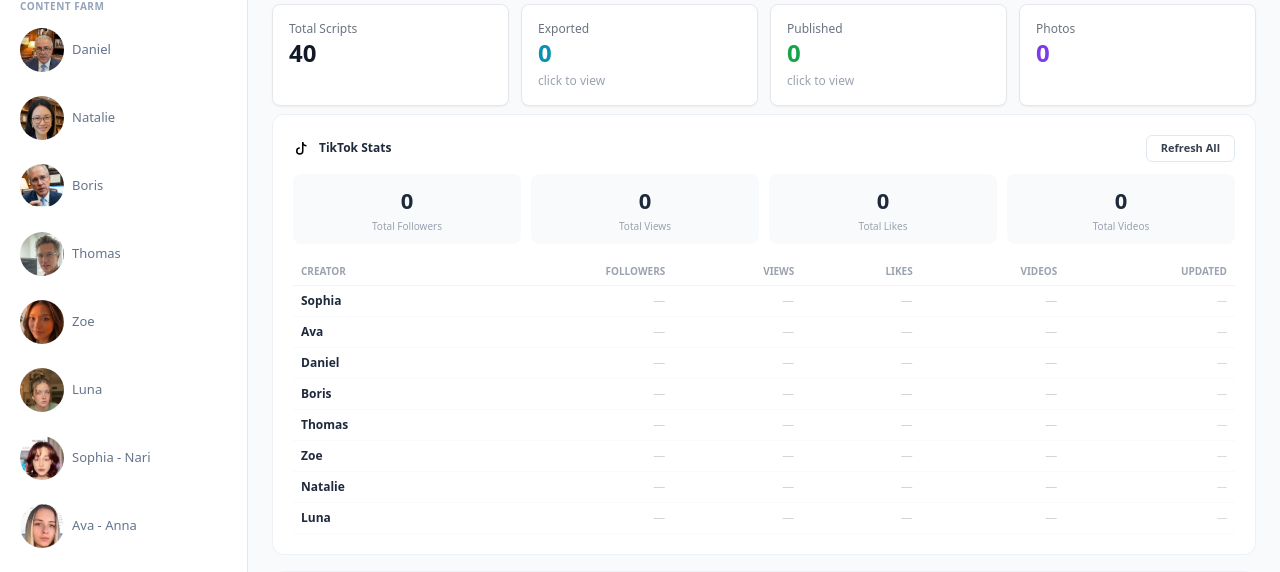
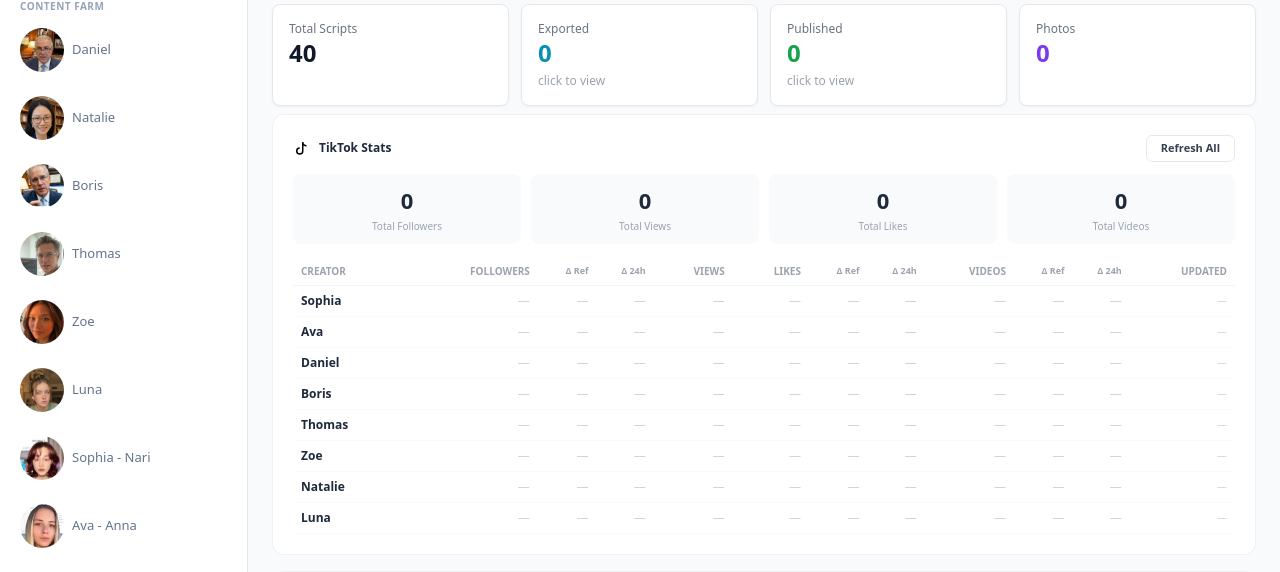
Before and after one commit to Global-Generation/viral-scripts, a FastAPI app: page /videos in a window 1280 px wide. Shown: the part 104-676 px from the top of the page. Run offline with FastAPI, Linux system fonts and the light colour scheme; some libraries are stand-ins or nearby versions.

Commit message:
TikTok Stats: add delta columns (since last refresh + 24h)
Shows green/red +N/-N for Followers, Likes, Videos changes
both since last refresh and over last 24 hours.
Summary totals also show aggregate deltas.

Co-Authored-By: Claude Opus 4.6 <noreply@anthropic.com>

```diff
--- a/routers/videos.py
+++ b/routers/videos.py
@@ -7,7 +7,7 @@ from fastapi.responses import HTMLResponse
 from fastapi.templating import Jinja2Templates
 from sqlalchemy.orm import Session, joinedload
 from database import get_db
-from models import Script, Video, NariVideo, AnnaVideo, TiktokStats
+from models import Script, Video, NariVideo, AnnaVideo, TiktokStats, TiktokStatsLog
 from routers.character import CHARACTERS
 
 PHOTOS_DIR = os.path.join(os.path.dirname(os.path.dirname(__file__)), "static", "photos")
@@ -530,6 +530,56 @@ def videos_page(request: Request, db: Session = Depends(get_db)):
     # Sort creators by views descending for the stats table
     creators_sorted = sorted(CREATORS, key=lambda c: tt_stats.get(c, {}).get("views", 0), reverse=True)
 
+    # --- Deltas: since last refresh + since yesterday ---
+    now_utc = datetime.now(timezone.utc)
+    target_24h = now_utc - timedelta(hours=24)
+    tt_totals["d_refresh"] = {"followers": 0, "hearts": 0, "videos": 0}
+    tt_totals["d_day"] = {"followers": 0, "hearts": 0, "videos": 0}
+
+    for c in CREATORS:
+        if c not in tt_stats:
+            continue
+        logs = (
+            db.query(TiktokStatsLog)
+            .filter(TiktokStatsLog.creator == c)
+            .order_by(TiktokStatsLog.logged_at.desc())
+            .limit(50)
+            .all()
+        )
+        if not logs:
+            continue
+
+        cur = logs[0]  # most recent log entry
+
+        # Delta since last refresh (compare to second-most-recent)
+        if len(logs) >= 2:
+            prev = logs[1]
+            dr = {
+                "followers": cur.followers - prev.followers,
+                "hearts": cur.hearts - prev.hearts,
+                "videos": cur.videos - prev.videos,
+            }
+            tt_stats[c]["d_refresh"] = dr
+            for k in dr:
+                tt_totals["d_refresh"][k] += dr[k]
+
+        # Delta since ~24h ago
+        past = None
+        for log in logs:
+            log_at = log.logged_at.replace(tzinfo=timezone.utc) if log.logged_at.tzinfo is None else log.logged_at
+            if log_at <= target_24h:
+                past = log
+                break
+        if past:
+            dd = {
+                "followers": cur.followers - past.followers,
+                "hearts": cur.hearts - past.hearts,
+                "videos": cur.videos - past.videos,
+            }
+            tt_stats[c]["d_day"] = dd
+            for k in dd:
+                tt_totals["d_day"][k] += dd[k]
+
     return templates.TemplateResponse(
         "videos.html",
         {
--- a/templates/videos.html
+++ b/templates/videos.html
@@ -110,10 +110,14 @@ function togglePanel(name) {
     </div>
 
     <!-- Summary totals -->
+    {% macro delta_badge(val) %}{% if val and val > 0 %}<span style="font-size: 10px; font-weight: 600; color: #16a34a;">+{{ val }}</span>{% elif val and val < 0 %}<span style="font-size: 10px; font-weight: 600; color: #ef4444;">{{ val }}</span>{% endif %}{% endmacro %}
     <div style="display: grid; grid-template-columns: repeat(4, 1fr); gap: 10px; margin-bottom: 14px;">
         <div style="text-align: center; padding: 10px; background: #f8fafc; border-radius: 8px;">
             <div style="font-size: 22px; font-weight: 800; color: #1e293b;" id="tt-all-followers">{{ "{:,}".format(tt_totals.followers) }}</div>
             <div style="font-size: 10px; color: #9ca3af; font-weight: 500; margin-top: 2px;">Total Followers</div>
+            {% if tt_totals.d_day.followers or tt_totals.d_refresh.followers %}
+            <div style="margin-top: 3px;">{{ delta_badge(tt_totals.d_day.followers) }} <span style="font-size: 9px; color: #d1d5db;">24h</span> {{ delta_badge(tt_totals.d_refresh.followers) }} <span style="font-size: 9px; color: #d1d5db;">ref</span></div>
+            {% endif %}
         </div>
         <div style="text-align: center; padding: 10px; background: #f8fafc; border-radius: 8px;">
             <div style="font-size: 22px; font-weight: 800; color: #1e293b;" id="tt-all-views">{{ "{:,}".format(tt_totals.views) }}</div>
@@ -122,43 +126,70 @@ function togglePanel(name) {
         <div style="text-align: center; padding: 10px; background: #f8fafc; border-radius: 8px;">
             <div style="font-size: 22px; font-weight: 800; color: #1e293b;" id="tt-all-hearts">{{ "{:,}".format(tt_totals.hearts) }}</div>
             <div style="font-size: 10px; color: #9ca3af; font-weight: 500; margin-top: 2px;">Total Likes</div>
+            {% if tt_totals.d_day.hearts or tt_totals.d_refresh.hearts %}
+            <div style="margin-top: 3px;">{{ delta_badge(tt_totals.d_day.hearts) }} <span style="font-size: 9px; color: #d1d5db;">24h</span> {{ delta_badge(tt_totals.d_refresh.hearts) }} <span style="font-size: 9px; color: #d1d5db;">ref</span></div>
+            {% endif %}
         </div>
         <div style="text-align: center; padding: 10px; background: #f8fafc; border-radius: 8px;">
             <div style="font-size: 22px; font-weight: 800; color: #1e293b;" id="tt-all-videos">{{ tt_totals.videos }}</div>
             <div style="font-size: 10px; color: #9ca3af; font-weight: 500; margin-top: 2px;">Total Videos</div>
+            {% if tt_totals.d_day.videos or tt_totals.d_refresh.videos %}
+            <div style="margin-top: 3px;">{{ delta_badge(tt_totals.d_day.videos) }} <span style="font-size: 9px; color: #d1d5db;">24h</span> {{ delta_badge(tt_totals.d_refresh.videos) }} <span style="font-size: 9px; color: #d1d5db;">ref</span></div>
+            {% endif %}
         </div>
     </div>
 
     <!-- Per-creator table -->
+    {% macro d(val) %}{% if val and val > 0 %}<span style="color: #16a34a; font-weight: 600;">+{{ val }}</span>{% elif val and val < 0 %}<span style="color: #ef4444; font-weight: 600;">{{ val }}</span>{% else %}<span style="color: #e5e7eb;">—</span>{% endif %}{% endmacro %}
     <div style="overflow-x: auto;">
         <table class="w-full" style="font-size: 12px;">
             <thead>
                 <tr class="border-b border-gray-100">
                     <th style="text-align: left; padding: 6px 8px; font-size: 10px; font-weight: 600; color: #9ca3af; text-transform: uppercase;">Creator</th>
                     <th style="text-align: right; padding: 6px 8px; font-size: 10px; font-weight: 600; color: #9ca3af; text-transform: uppercase;">Followers</th>
+                    <th style="text-align: right; padding: 6px 4px; font-size: 9px; font-weight: 600; color: #9ca3af;" title="Change since last refresh">Δ Ref</th>
+                    <th style="text-align: right; padding: 6px 4px; font-size: 9px; font-weight: 600; color: #9ca3af;" title="Change in last 24 hours">Δ 24h</th>
                     <th style="text-align: right; padding: 6px 8px; font-size: 10px; font-weight: 600; color: #9ca3af; text-transform: uppercase;">Views</th>
                     <th style="text-align: right; padding: 6px 8px; font-size: 10px; font-weight: 600; color: #9ca3af; text-transform: uppercase;">Likes</th>
+                    <th style="text-align: right; padding: 6px 4px; font-size: 9px; font-weight: 600; color: #9ca3af;" title="Change since last refresh">Δ Ref</th>
+                    <th style="text-align: right; padding: 6px 4px; font-size: 9px; font-weight: 600; color: #9ca3af;" title="Change in last 24 hours">Δ 24h</th>
                     <th style="text-align: right; padding: 6px 8px; font-size: 10px; font-weight: 600; color: #9ca3af; text-transform: uppercase;">Videos</th>
+                    <th style="text-align: right; padding: 6px 4px; font-size: 9px; font-weight: 600; color: #9ca3af;" title="Change since last refresh">Δ Ref</th>
+                    <th style="text-align: right; padding: 6px 4px; font-size: 9px; font-weight: 600; color: #9ca3af;" title="Change in last 24 hours">Δ 24h</th>
                     <th style="text-align: right; padding: 6px 8px; font-size: 10px; font-weight: 600; color: #9ca3af; text-transform: uppercase;">Updated</th>
                 </tr>
             </thead>
             <tbody id="tt-all-tbody">
                 {% for c in creators_sorted %}
+                {% set dr = tt_stats.get(c, {}).get("d_refresh", {}) %}
+                {% set dd = tt_stats.get(c, {}).get("d_day", {}) %}
                 <tr class="border-b border-gray-50 hover:bg-gray-50/50" id="tt-row-{{ c }}">
                     <td style="padding: 6px 8px;">
                         <a href="/character/{{ c }}" style="font-weight: 600; color: #1e293b; text-decoration: none; text-transform: capitalize;">{{ c }}</a>
                     </td>
                     {% if c in tt_stats %}
                     <td style="text-align: right; padding: 6px 8px; font-weight: 700; color: #1e293b;" class="tt-cell-followers">{{ "{:,}".format(tt_stats[c].followers) }}</td>
+                    <td style="text-align: right; padding: 6px 4px; font-size: 10px;" class="tt-cell-df">{{ d(dr.get("followers")) }}</td>
+                    <td style="text-align: right; padding: 6px 4px; font-size: 10px;" class="tt-cell-dd-f">{{ d(dd.get("followers")) }}</td>
                     <td style="text-align: right; padding: 6px 8px; color: #64748b;" class="tt-cell-views">{{ "{:,}".format(tt_stats[c].get("views", 0)) }}</td>
                     <td style="text-align: right; padding: 6px 8px; color: #64748b;" class="tt-cell-hearts">{{ "{:,}".format(tt_stats[c].hearts) }}</td>
+                    <td style="text-align: right; padding: 6px 4px; font-size: 10px;" class="tt-cell-dh">{{ d(dr.get("hearts")) }}</td>
+                    <td style="text-align: right; padding: 6px 4px; font-size: 10px;" class="tt-cell-dd-h">{{ d(dd.get("hearts")) }}</td>
                     <td style="text-align: right; padding: 6px 8px; color: #64748b;" class="tt-cell-videos">{{ tt_stats[c].videos }}</td>
+                    <td style="text-align: right; padding: 6px 4px; font-size: 10px;" class="tt-cell-dv">{{ d(dr.get("videos")) }}</td>
+                    <td style="text-align: right; padding: 6px 4px; font-size: 10px;" class="tt-cell-dd-v">{{ d(dd.get("videos")) }}</td>
                     <td style="text-align: right; padding: 6px 8px; font-size: 10px; color: #9ca3af;" class="tt-cell-updated">{{ tt_stats[c].updated_at or '—' }}</td>
                     {% else %}
                     <td style="text-align: right; padding: 6px 8px; color: #d1d5db;" class="tt-cell-followers">—</td>
+                    <td style="text-align: right; padding: 6px 4px; color: #d1d5db;" class="tt-cell-df">—</td>
+                    <td style="text-align: right; padding: 6px 4px; color: #d1d5db;" class="tt-cell-dd-f">—</td>
                     <td style="text-align: right; padding: 6px 8px; color: #d1d5db;" class="tt-cell-views">—</td>
                     <td style="text-align: right; padding: 6px 8px; color: #d1d5db;" class="tt-cell-hearts">—</td>
+                    <td style="text-align: right; padding: 6px 4px; color: #d1d5db;" class="tt-cell-dh">—</td>
+                    <td style="text-align: right; padding: 6px 4px; color: #d1d5db;" class="tt-cell-dd-h">—</td>
                     <td style="text-align: right; padding: 6px 8px; color: #d1d5db;" class="tt-cell-videos">—</td>
+                    <td style="text-align: right; padding: 6px 4px; color: #d1d5db;" class="tt-cell-dv">—</td>
+                    <td style="text-align: right; padding: 6px 4px; color: #d1d5db;" class="tt-cell-dd-v">—</td>
                     <td style="text-align: right; padding: 6px 8px; font-size: 10px; color: #d1d5db;" class="tt-cell-updated">—</td>
                     {% endif %}
                 </tr>
```
